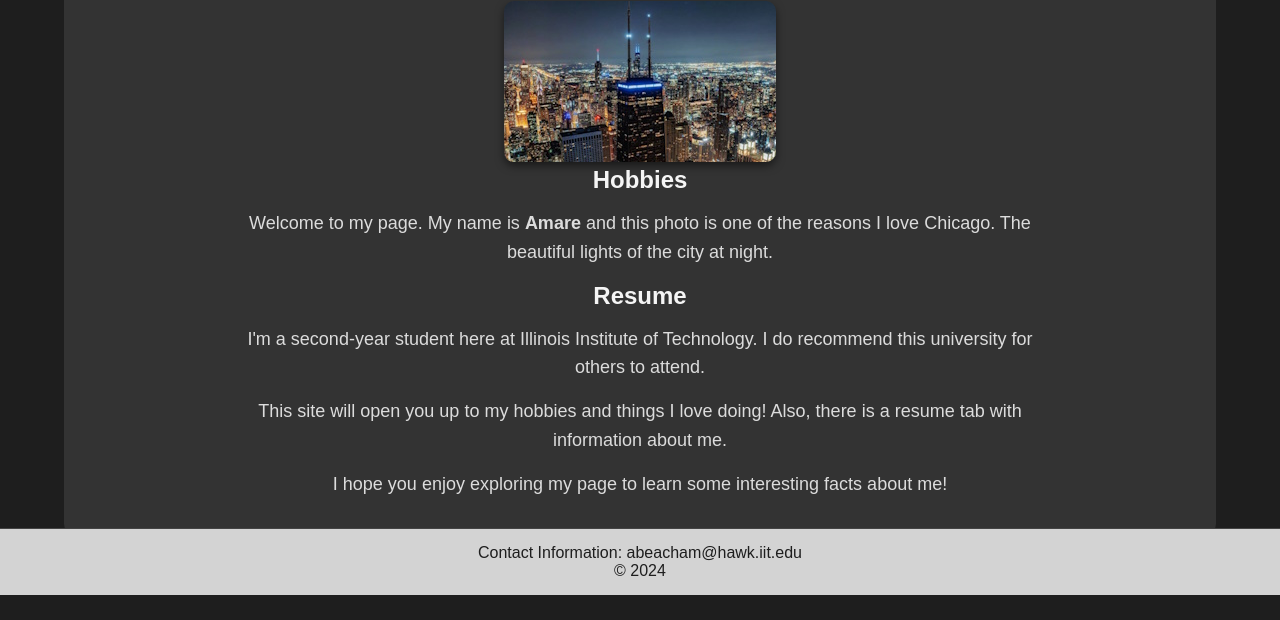
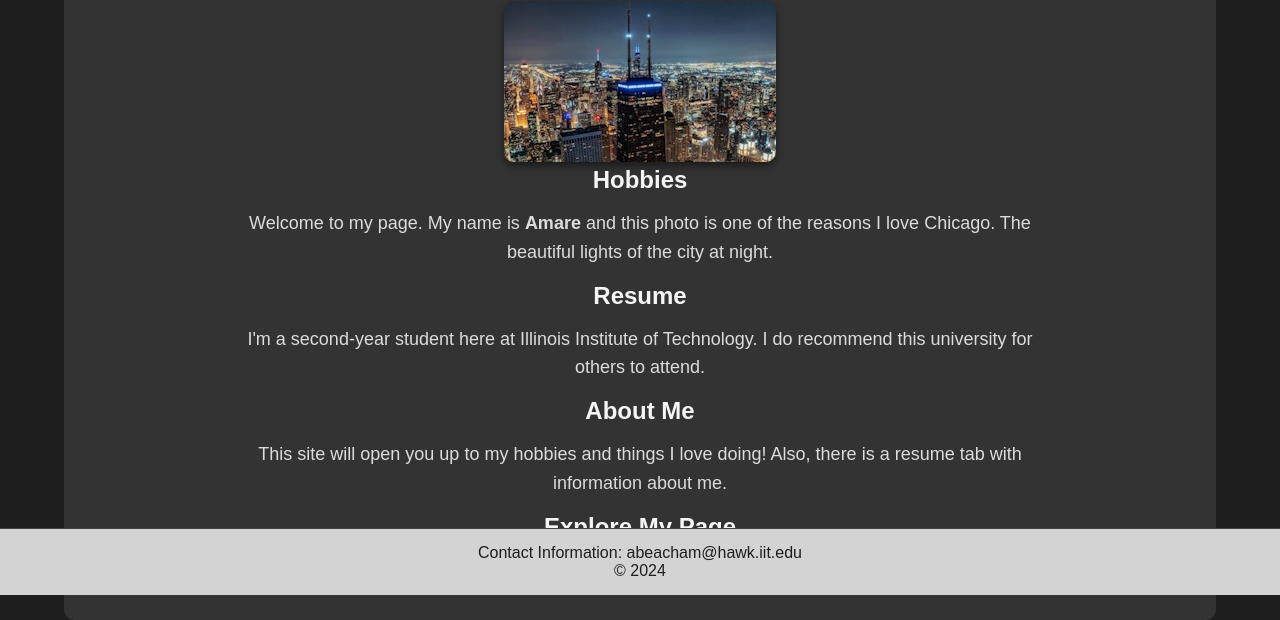
Before and after one commit to amareiit/Project3, a plain HTML site: page index.html in a window 1280 px wide. Shown: the part 205-825 px from the top of the page. Before the commit the page ends 800 px from the top, so only its background shows below. Drawn offline with Linux system fonts and the light colour scheme.

Commit message:
fixing tab issue

```diff
--- a/index.html
+++ b/index.html
@@ -16,8 +16,6 @@
     </ul>
 </nav>
 
-
-
 <div class="centered-container">
     <h1>Welcome to my page!</h1>
 
@@ -34,10 +32,12 @@
     </section>
 
     <section>
+        <h2>About Me</h2>
         <p>This site will open you up to my hobbies and things I love doing! Also, there is a resume tab with information about me.</p>
     </section>
 
     <section>
+        <h2>Explore My Page</h2>
         <p>I hope you enjoy exploring my page to learn some interesting facts about me!</p>
     </section>
 </div>
```
Lines whose indentation alone changed are shown as unchanged.
